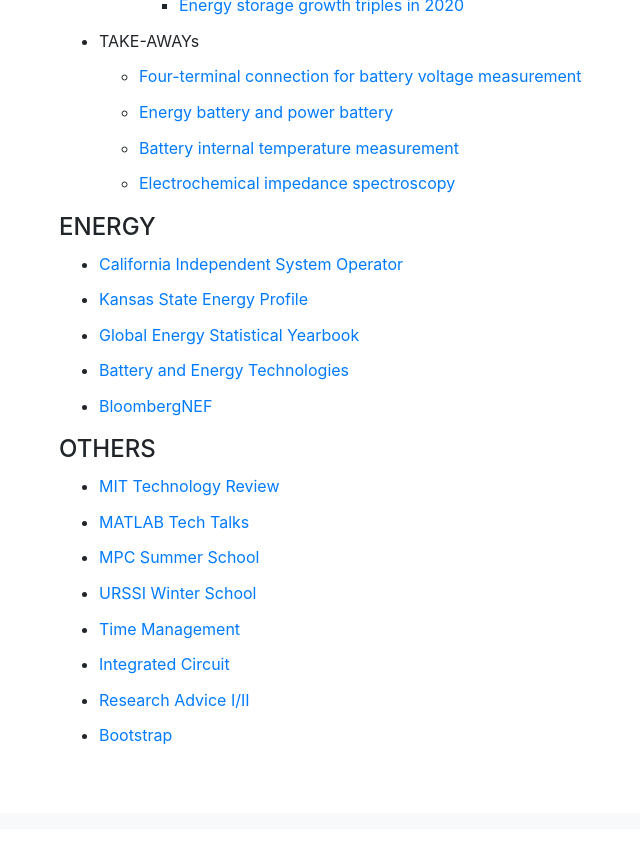
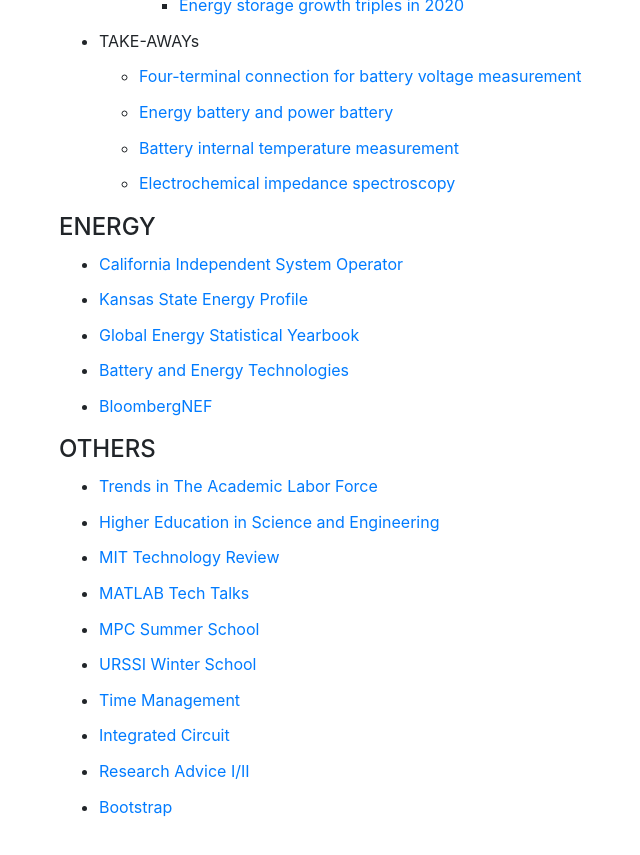
Before and after one commit to ningtian/ningtian.github.io, a Jekyll site: the page links/index.html, which Jekyll copies as it is, in a window 1280 px wide and 900 px high, scrolled down 1683 px. Shown: the top 855 px of the window, without its empty margins (121-761 px from the left). Built offline with Jekyll 4.4.1, drawn with Linux system fonts in a browser that asks for light colours; before the commit the page ends 2512 px from its top, so only the background shows below that.

Commit message:
Update index.html

```diff
--- a/links/index.html
+++ b/links/index.html
@@ -157,6 +157,11 @@
 	        <ul>
 
 
+
+		<li><a href="https://ncses.nsf.gov/pubs/nsb20197/international-s-e-higher-education">Trends in The Academic Labor Force </a> </li>
+
+		<li><a href="https://ncses.nsf.gov/pubs/nsb20197/international-s-e-higher-education">Higher Education in Science and Engineering </a> </li>
+
 	        <li><a href="https://www.technologyreview.com/">MIT Technology Review </a> </li>
 
 		<li><a href="https://www.mathworks.com/videos/tech-talks/controls.html?s_eid=PSM_15028">MATLAB Tech Talks </a> </li>
```
